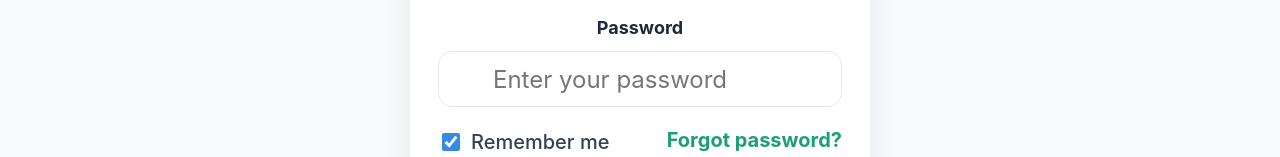
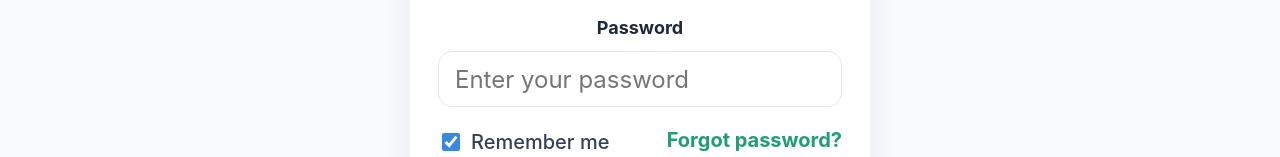
Before and after one commit to nashamri/pills, a Svelte app in the folder pills/frontend/: page / in a window 1280 px wide. Both pictures are taken after a click on the button "Go". Shown: the part 425-582 px from the top of the page. Built offline with nearby package versions, Linux system fonts and the light colour scheme.

Commit message:
تعديل زر اخفاء واضهار كلمة السر

```diff
--- a/pills/frontend/src/pages/Welcome.svelte
+++ b/pills/frontend/src/pages/Welcome.svelte
@@ -173,12 +173,12 @@
     }
 
     .password-wrap input {
-      padding-left: 54px;
+      padding-right: 54px;
     }
 
     .eye {
       position: absolute;
-      left: 12px;
+      right: 12px;
       top: 50%;
       transform: translateY(-50%);
       border: none;
```
